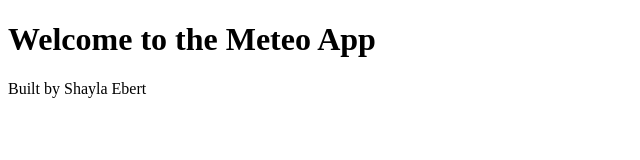
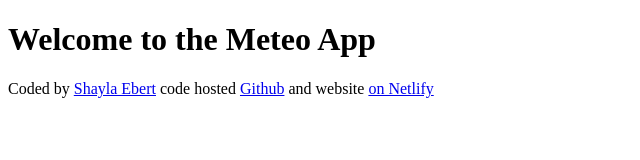
Before and after one commit to Shay2222857/Weatherapp, a plain HTML site: page INDEX.html in a window 1280 px wide. Shown: the whole page, without its empty margins (0-640 px from the left). Drawn offline with Linux system fonts and the light colour scheme.

Commit message:
Added links in footer

```diff
--- a/INDEX.html
+++ b/INDEX.html
@@ -7,6 +7,9 @@
 </head>
 <body>
     <h1>Welcome to the Meteo App</h1>
-    <footer>Built by Shayla Ebert</footer>
+    <footer>Coded by
+        <a href="https://github.com/Shay2222857"> Shayla Ebert</a>
+    code hosted <a href="https://github.com/Shay2222857/Weatherapp">Github</a>
+and website <a href="https://app.netlify.com/teams/shay2222857/builds/67aaad83f0fec0a93d6991ac"> on Netlify</a> </footer>
 </body>
 </html>
```
